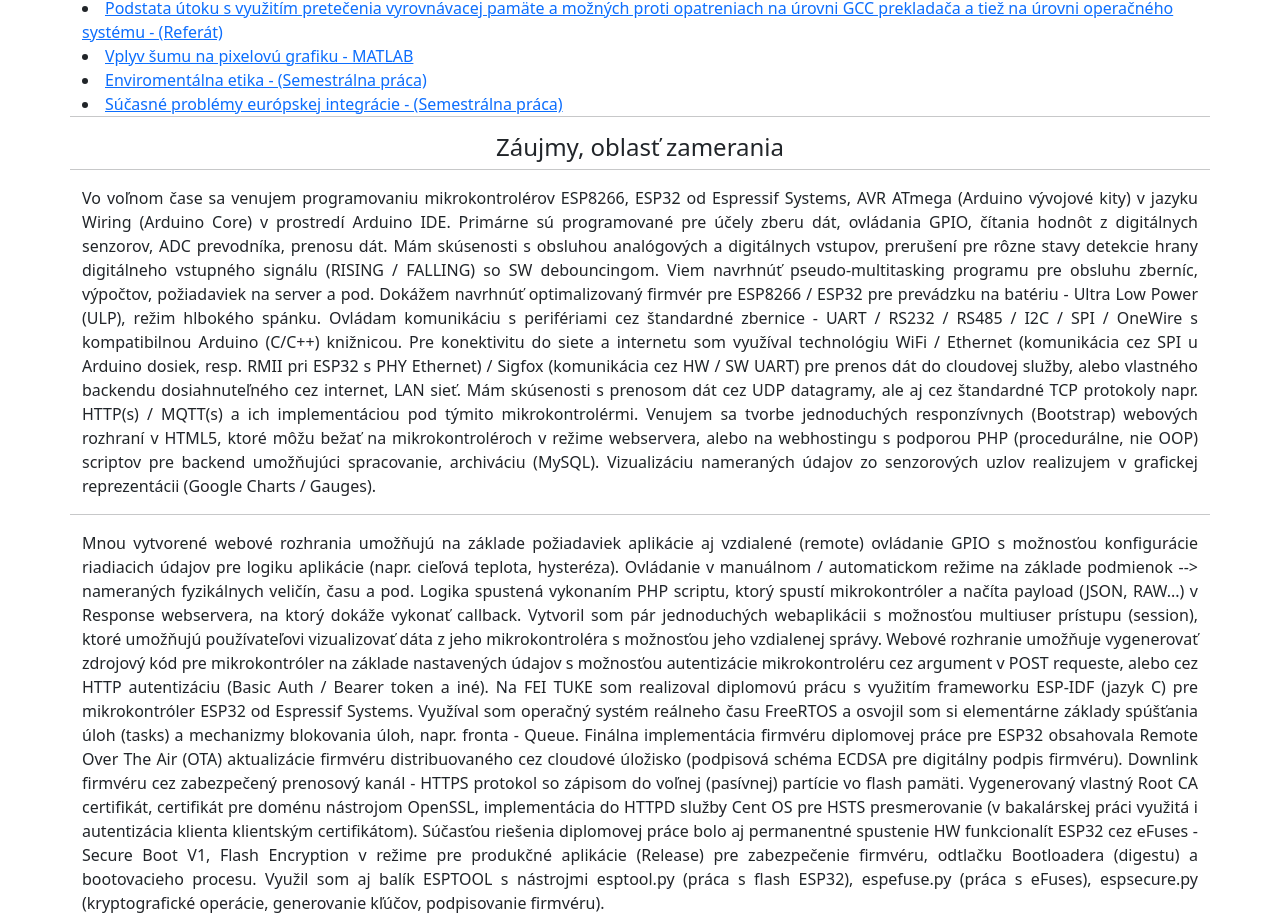
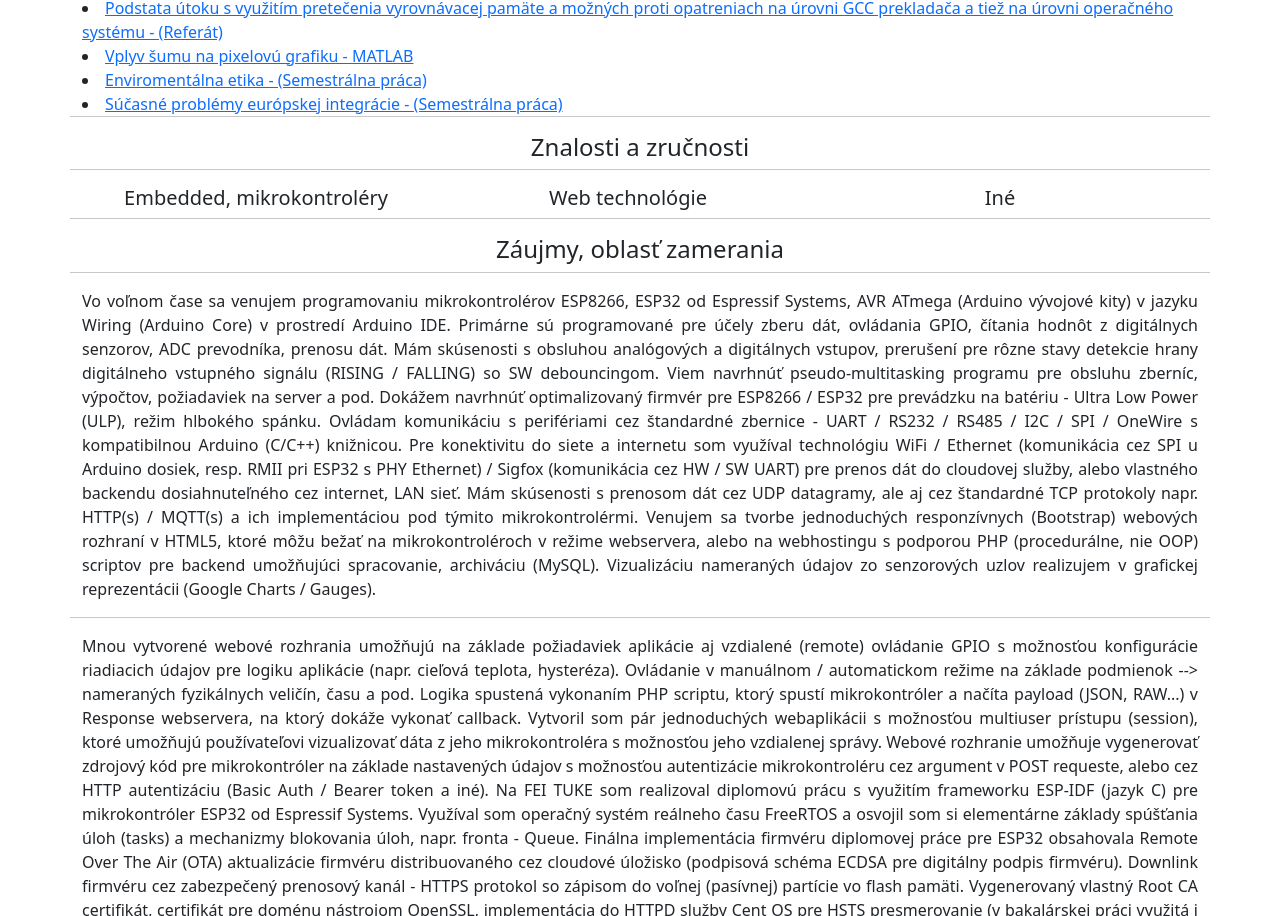
Before and after one commit to martinius96/martinius96, a plain HTML site: page docs/index.html in a window 1280 px wide. Shown: the part 1011-1927 px from the top of the page. Drawn offline with nearby package versions, Linux system fonts and the light colour scheme.

Commit message:
Update index.html

```diff
--- a/docs/index.html
+++ b/docs/index.html
@@ -129,6 +129,18 @@ opacity: 0.2;
 <li><a href="pdf/Sum_v_pix_grafike.pdf">Vplyv šumu na pixelovú grafiku - MATLAB</a></li>
 <li><a href="pdf/Enviromentalna_etika_Chlebovec_Martin_Semestralna_praca.pdf">Enviromentálna etika - (Semestrálna práca)</a></li>
 <li><a href="pdf/Chlebovec_Martin_Sucasne_problemy_Europskej_integracie.pdf">Súčasné problémy európskej integrácie - (Semestrálna práca)</a></li>
+<hr><center><h4>Znalosti a zručnosti</h4></center><hr>
+<div class="row">
+<div class="col-sm-4">
+<center><h5>Embedded, mikrokontroléry</h5></center>
+</div>
+<div class="col-sm-4">
+<center><h5>Web technológie</h5></center>
+</div>
+<div class="col-sm-4">
+<center><h5>Iné</h5></center>
+</div>
+</div>
 <hr><center><h4>Záujmy, oblasť zamerania</h4></center><hr>
 <p style="text-align: justify;">
 Vo voľnom čase sa venujem programovaniu mikrokontrolérov ESP8266, ESP32 od Espressif Systems, AVR ATmega (Arduino vývojové kity) v jazyku Wiring (Arduino Core) v prostredí Arduino IDE.
```
